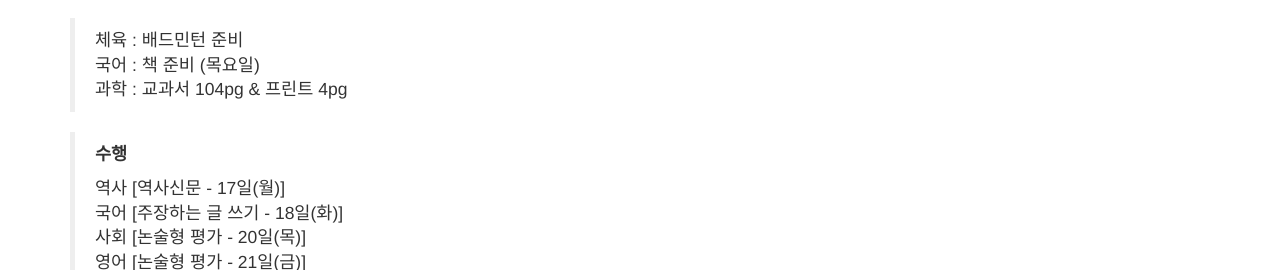
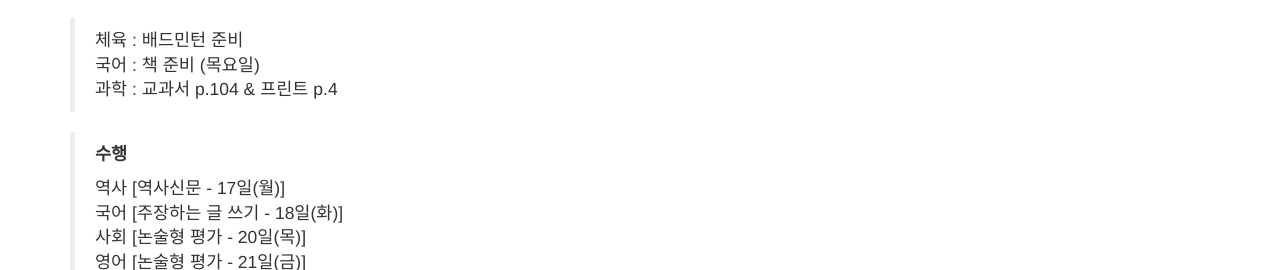
Before and after one commit to bundang-ms-2021/oncl, a Jekyll site: the page built from _posts/2014-09-21-services-1.markdown, in a window 1280 px wide and 900 px high. Shown: the part 339-609 px from the top of the window. Built offline with Jekyll 4.4.1, drawn with Linux system fonts in a browser that asks for light colours; nearby versions of some CDN libraries; library files that are not in the unit come from our copies.

Commit message:
Update 2014-09-21-services-1.markdown

```diff
--- a/_posts/2014-09-21-services-1.markdown
+++ b/_posts/2014-09-21-services-1.markdown
@@ -9,7 +9,7 @@ description: |
 
   > 체육 : 배드민턴 준비
   > 국어 : 책 준비 (목요일)
-  > 과학 : 교과서 104pg & 프린트 4pg
+  > 과학 : 교과서 p.104 & 프린트 p.4
 
   > **수행**
   >
```
